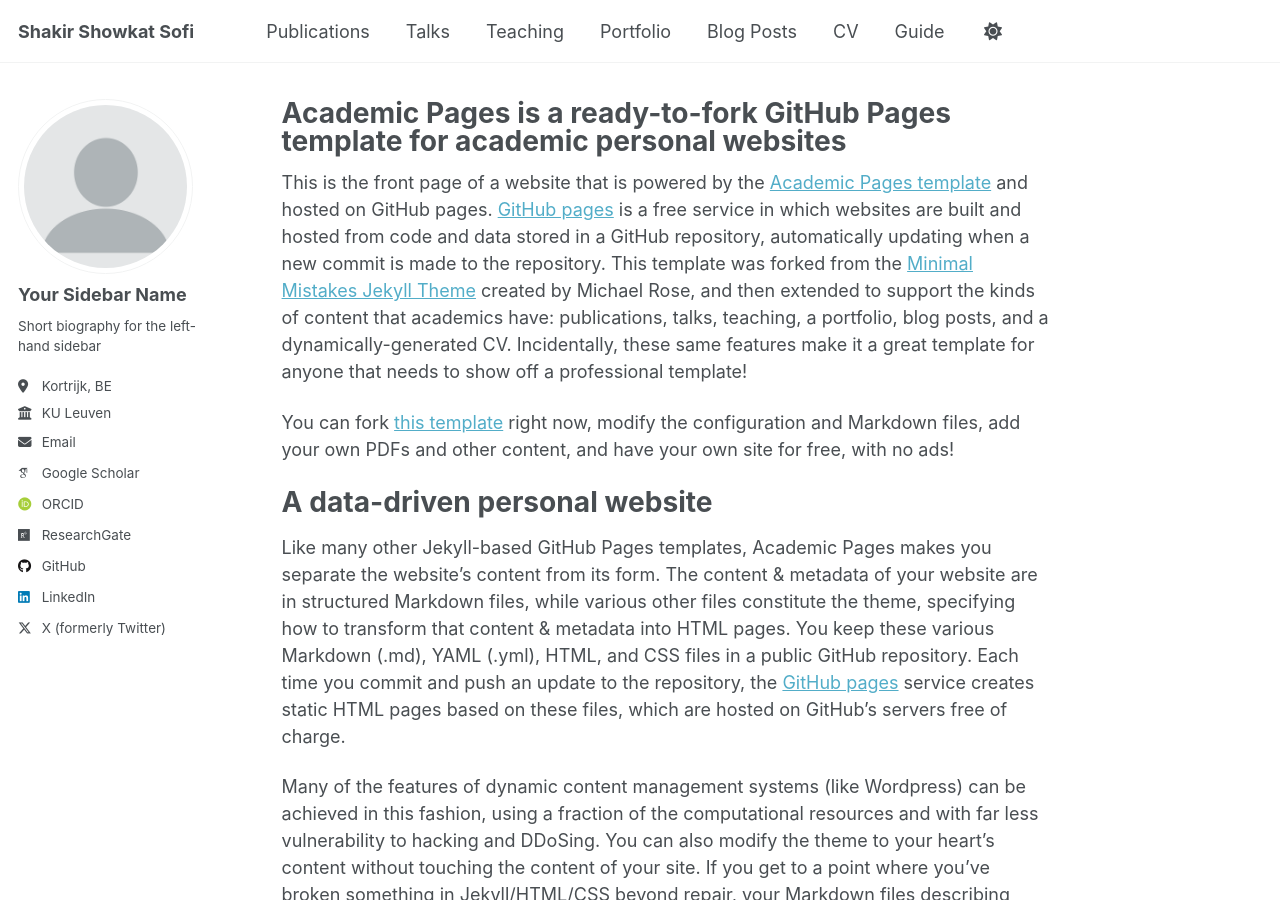
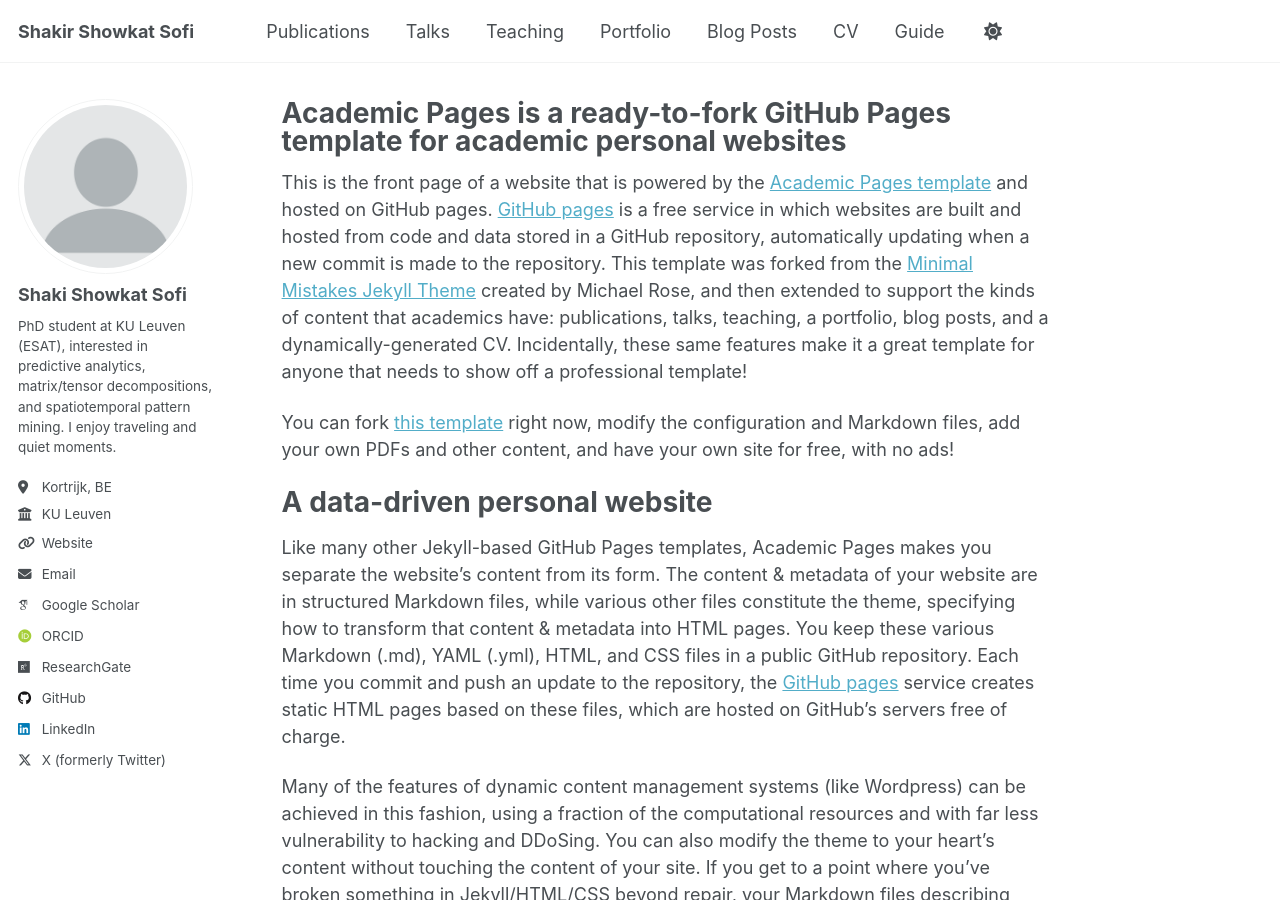
Before and after one commit to ShakirSofi/shakirsofi.github.io, a Jekyll site: the page built from _pages/about.md, in a window 1280 px wide and 900 px high. Built offline with Jekyll 4.4.1, drawn with Linux system fonts in a browser that asks for light colours; some web fonts are replaced; a script that is not in the unit is left out.

Commit message:
Update _config.yml

```diff
--- a/_config.yml
+++ b/_config.yml
@@ -23,12 +23,11 @@ repository               : "academicpages/academicpages.github.io"
 author:
   # Biographic information
   avatar           : "profile.png"
-  name             : "Your Sidebar Name"
-  pronouns         : # example: "she/her"
-  bio              : "Short biography for the left-hand sidebar"
+  name             : "Shaki Showkat Sofi"
+  bio              : "PhD student at KU Leuven (ESAT), interested in predictive analytics, matrix/tensor decompositions, and spatiotemporal pattern mining. I enjoy traveling and quiet moments."
   location         : "Kortrijk, BE"
   employer         : "KU Leuven"
-  uri              : # URL
+  uri              :  "https://www.kuleuven.be/wieiswie/en/person/00161505"
   email            : "shakirshowkat.sofi@kuleuven.be"
 
   # Academic websites
@@ -37,9 +36,6 @@ author:
   researchgate     : "https://www.researchgate.net/profile/Shakir-Showkat-Sofi"
 
   # Repositories and software development
-  bitbucket        : # Username - Update with your username on the site
-  codepen          : # Username
-  dribbble         : # Username
   github           : "ShakirSofi"
 
 
```
